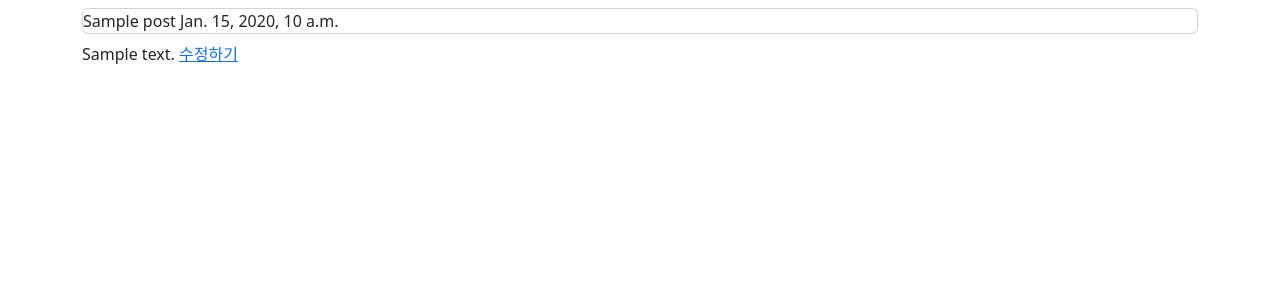
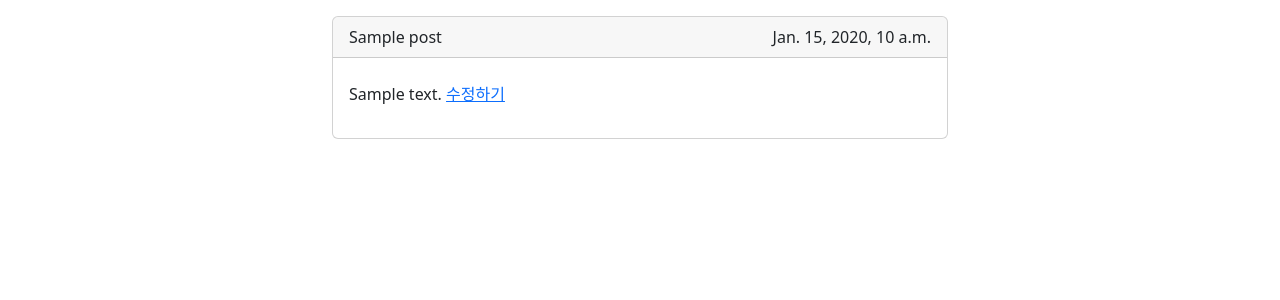
Before and after one commit to j3onghoon/blog, a Django app: template j3onghoon/blog/templates/blog/index.html in a window 1280 px wide. Shown: the part 56-356 px from the top of the page. Run offline with Django 3.2, Linux system fonts and the light colour scheme; the template is opened without the code that fills it: most values are stand-ins (such as "Sample title", 1, 10 or a date in 2020); some libraries are stand-ins or nearby versions.

Commit message:
포스트 리스트 출력형식 통일

```diff
--- a/j3onghoon/blog/templates/blog/base.html
+++ b/j3onghoon/blog/templates/blog/base.html
@@ -36,7 +36,7 @@
         </div>
       </div>
     </nav>
-    <div class="container mt-2">
+    <div class="container mt-2 col-6">
       {% block content %}
       {% endblock %}
     </div>
--- a/j3onghoon/blog/templates/blog/index.html
+++ b/j3onghoon/blog/templates/blog/index.html
@@ -2,18 +2,20 @@
 
 {% block content %}
   {% for post in latest_post_list %}
-    <div class="card mt-2">
-      {{ post.title }}
-      {{ post.created }}
+    <div class="card mt-3">
+      <div class="card-header d-flex justify-content-between">
+        <div>{{ post.title }}</div>
+        <div>{{ post.created }}</div>
       </div>
       <div class="card-body mt-2">
         {% if post.content|wordcount > 20 %}
-        <p> {{ post.content | truncatewords:20 }}
+          <p> {{ post.content | safe | truncatewords:20 }}
             <a href="{% url 'blog:detail' post.id %}">더보기</a>
           </p>
         {% else %}
-        <p> {{ post.content }} <a href="{% url 'blog:detail' post.id %}">수정하기</a> </p>
+          <p> {{ post.content | safe}} <a href="{% url 'blog:detail' post.id %}">수정하기</a> </p>
         {% endif %}
+      </div>
     </div>
   {% endfor %}
 {% endblock %}
```
Also changed, not shown: j3onghoon/blog/templates/blog/post/list.html (+10 -3 lines). Lines whose indentation alone changed are shown as unchanged.
